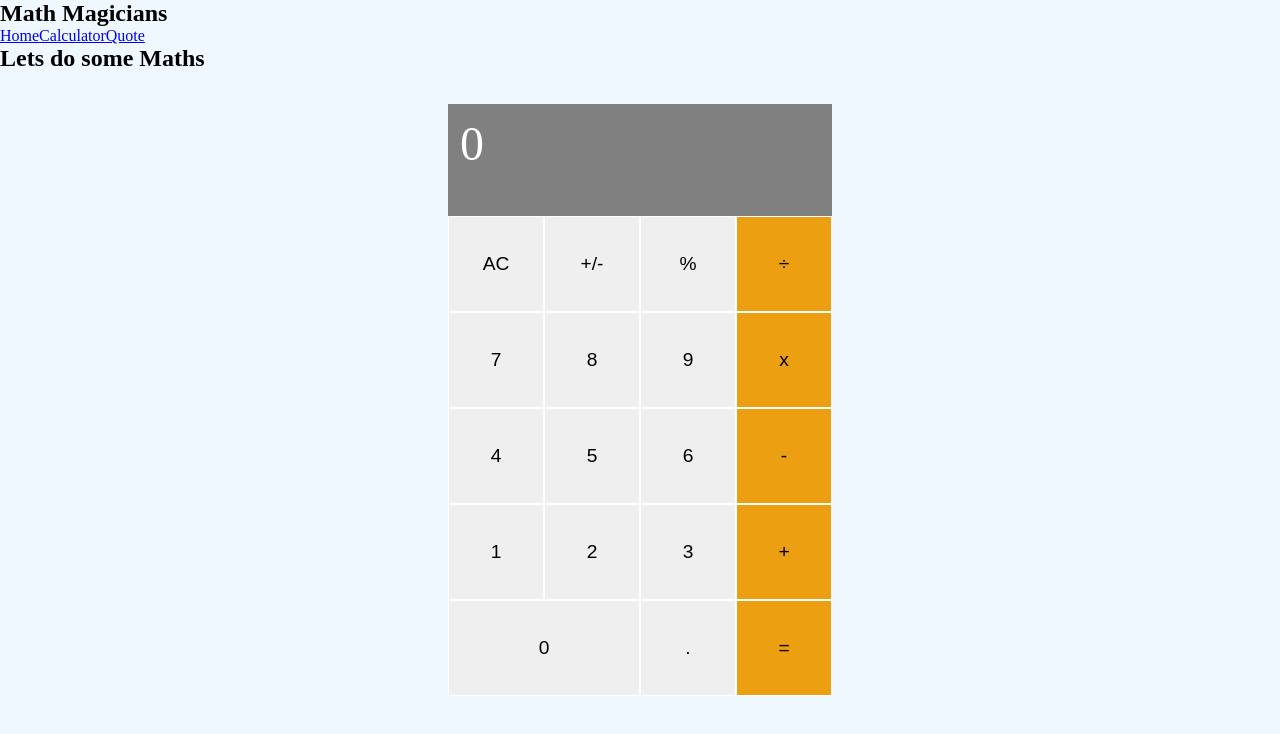
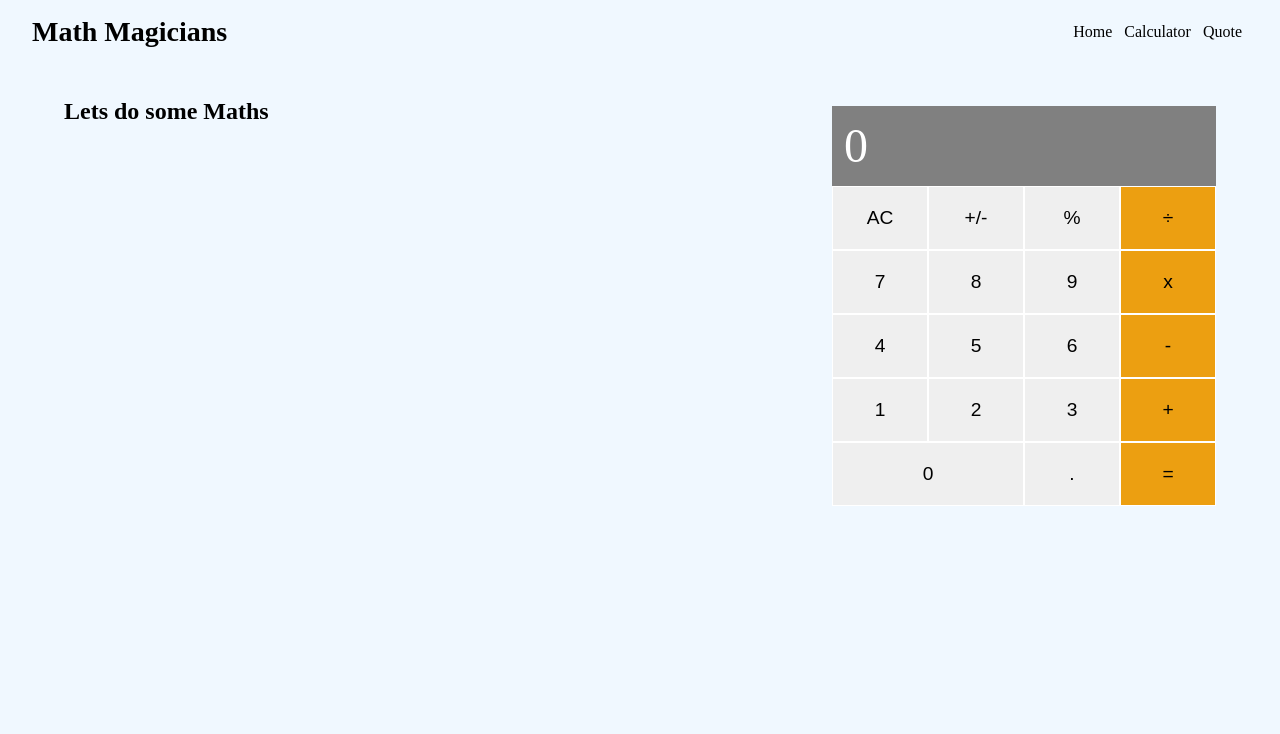
Before and after one commit to edubew/math_magician, a React (Create React App) app: page /calculator in a window 1280 px wide. Shown: the top 734 px of the page. Built offline with nearby package versions, Linux system fonts and the light colour scheme.

Commit message:
Add styling to the pages

```diff
--- a/src/App.js
+++ b/src/App.js
@@ -11,12 +11,14 @@ export class App extends Component {
   render() {
     return (
       <Router>
-        <h2>Math Magicians</h2>
-        <nav>
-          <Link to="/">Home</Link>
-          <Link to="/calculator">Calculator</Link>
-          <Link to="/quote">Quote</Link>
-        </nav>
+        <header>
+          <Link className="title" to="/">Math Magicians</Link>
+          <nav>
+            <Link to="/">Home</Link>
+            <Link to="/calculator">Calculator</Link>
+            <Link to="/quote">Quote</Link>
+          </nav>
+        </header>
         <Routes>
           <Route path="/" element={<Home />} />
           <Route path="/calculator" element={<Calculator />} />
--- a/src/components/Calculator.js
+++ b/src/components/Calculator.js
@@ -12,7 +12,7 @@ const Calculator = () => {
   const { next, total, operation } = currentState;
   const result = `${total || operation || next ? `${total || ''} ${operation || ''} ${next || ''}` : 0}`;
   return (
-    <>
+    <div className="calculator-container">
       <h2>Lets do some Maths</h2>
       <div className="calculator-grid">
         <div className="output">
@@ -76,7 +76,7 @@ const Calculator = () => {
           =
         </button>
       </div>
-    </>
+    </div>
   );
 };
 
--- a/src/components/Home.js
+++ b/src/components/Home.js
@@ -2,7 +2,7 @@ import React from 'react';
 
 function Home() {
   return (
-    <div>
+    <div className="home-page">
       <h2>Welcome to our page!</h2>
       <p>
         Mathematics as an expression of the human mind reflects the active will,
--- a/src/components/Quote.js
+++ b/src/components/Quote.js
@@ -1,7 +1,7 @@
 import React from 'react';
 
 const Quote = () => (
-  <div>
+  <div className="quote-container">
     <p>
       There are two ways to do great mathematics. The first is to be smarter
       than everybody else. The second way is to be stupider than everybody
--- a/src/index.css
+++ b/src/index.css
@@ -8,12 +8,50 @@ body {
   background-color: aliceblue;
 }
 
+header {
+  display: flex;
+  justify-content: space-between;
+  align-items: center;
+  margin: 1rem 2rem;
+}
+
+header .title {
+  text-decoration: none;
+  font-size: 28px;
+  font-weight: 600;
+  color: #000;
+}
+
+.home-page h2 {
+  margin-bottom: 24px;
+}
+
+.home-page p {
+  max-width: 80vw;
+  margin-bottom: 24px;
+}
+
+nav a {
+  padding: 6px;
+  color: #000;
+  text-decoration: none;
+}
+
+.calculator-container {
+  display: flex;
+  justify-content: space-between;
+  margin: 2% 5%;
+}
+
+.calculator-container h2 {
+  margin-top: 24px;
+}
+
 .calculator-grid {
   display: grid;
   margin-top: 2rem;
-  justify-content: center;
   grid-template-columns: repeat(4, 6rem);
-  grid-template-rows: minmax(7rem, auto) repeat(5, 6rem);
+  grid-template-rows: minmax(5rem, auto) repeat(7, 4rem);
 }
 
 .calculator-grid button {
@@ -44,3 +82,12 @@ body {
 .orange-btn {
   background-color: rgb(236, 159, 17);
 }
+
+.home-page {
+  margin: 2%;
+}
+
+.quote-container p {
+  margin: 15%;
+  width: 80vw;
+}
```
